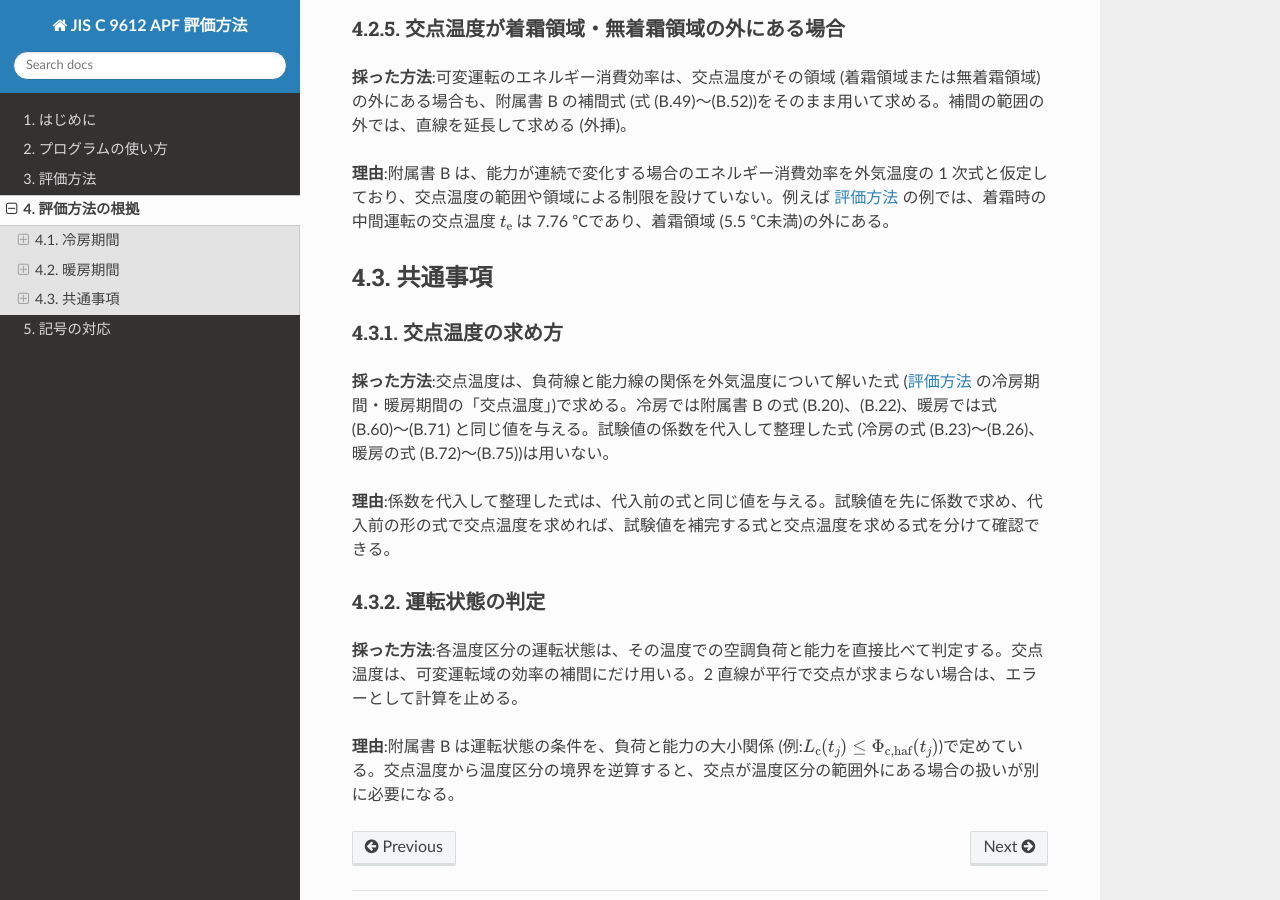
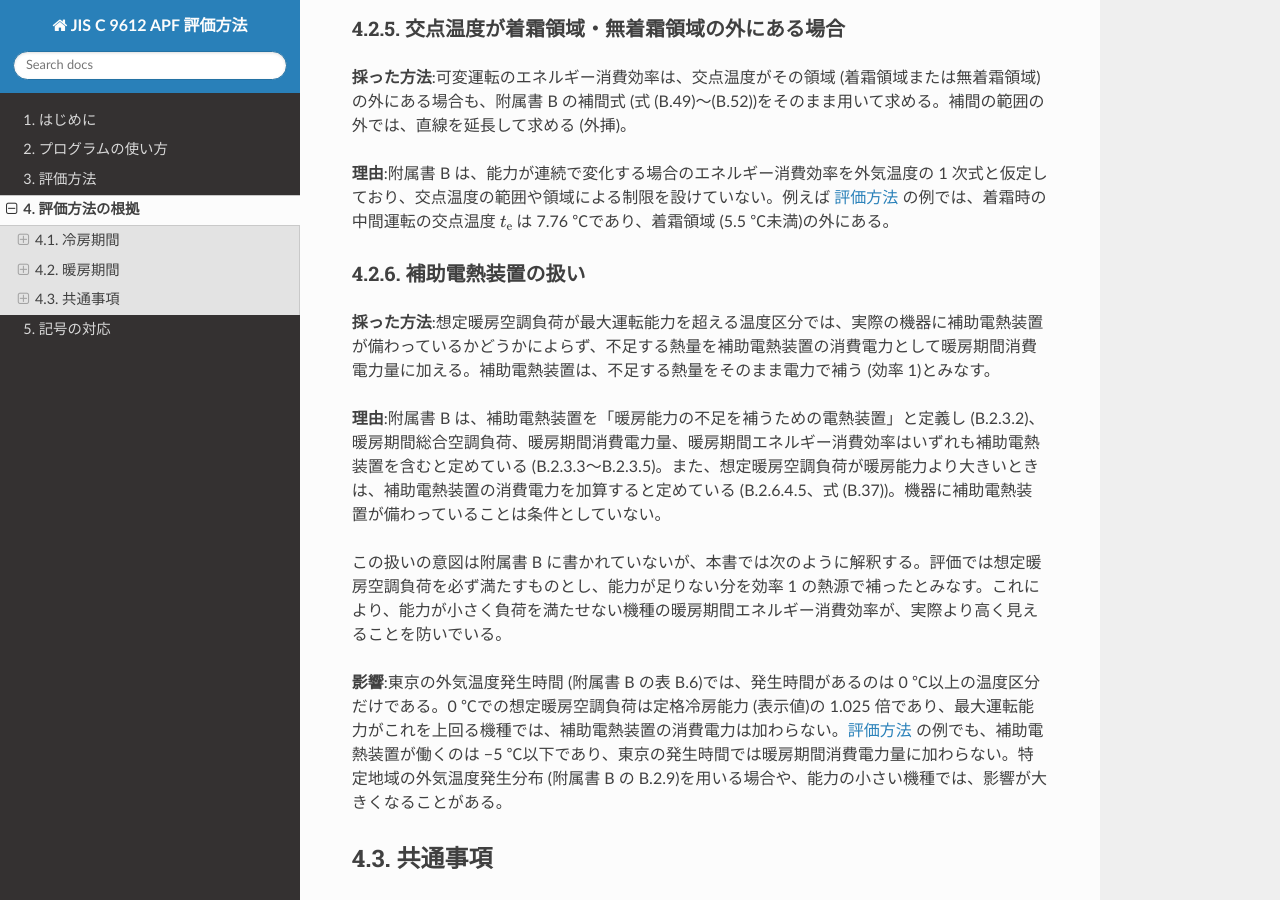
Before and after one commit to HisashiMiura/JIS_C9612, a Sphinx documentation site: the page built from docs/04_rationale.md, in a window 1280 px wide and 900 px high, scrolled down 2276 px. Built offline with Sphinx 7.4.7 and the Read the Docs theme 3.1.0, drawn with Linux system fonts in a browser that asks for light colours.

Commit message:
Document how the auxiliary heater is treated
Explain in chapter 3 and record in chapter 4 that the make-up heater
is a virtual heat source included in the evaluation regardless of
whether the unit has one, with efficiency 1, and note its limited
effect with the Tokyo temperature bins.

Co-Authored-By: Claude Opus 5.5 <noreply@anthropic.com>

```diff
--- a/docs/04_rationale.md
+++ b/docs/04_rationale.md
@@ -77,6 +77,17 @@
 
 **理由**:附属書 B は、能力が連続で変化する場合のエネルギー消費効率を外気温度の 1 次式と仮定しており、交点温度の範囲や領域による制限を設けていない。例えば {doc}`03_method` の例では、着霜時の中間運転の交点温度 $t_\mathrm{e}$ は 7.76 ℃であり、着霜領域 (5.5 ℃未満)の外にある。
 
+(r-h-rh)=
+### 補助電熱装置の扱い
+
+**採った方法**:想定暖房空調負荷が最大運転能力を超える温度区分では、実際の機器に補助電熱装置が備わっているかどうかによらず、不足する熱量を補助電熱装置の消費電力として暖房期間消費電力量に加える。補助電熱装置は、不足する熱量をそのまま電力で補う (効率 1)とみなす。
+
+**理由**:附属書 B は、補助電熱装置を「暖房能力の不足を補うための電熱装置」と定義し (B.2.3.2)、暖房期間総合空調負荷、暖房期間消費電力量、暖房期間エネルギー消費効率はいずれも補助電熱装置を含むと定めている (B.2.3.3〜B.2.3.5)。また、想定暖房空調負荷が暖房能力より大きいときは、補助電熱装置の消費電力を加算すると定めている (B.2.6.4.5、式 (B.37))。機器に補助電熱装置が備わっていることは条件としていない。
+
+この扱いの意図は附属書 B に書かれていないが、本書では次のように解釈する。評価では想定暖房空調負荷を必ず満たすものとし、能力が足りない分を効率 1 の熱源で補ったとみなす。これにより、能力が小さく負荷を満たせない機種の暖房期間エネルギー消費効率が、実際より高く見えることを防いでいる。
+
+**影響**:東京の外気温度発生時間 (附属書 B の表 B.6)では、発生時間があるのは 0 ℃以上の温度区分だけである。0 ℃での想定暖房空調負荷は定格冷房能力 (表示値)の 1.025 倍であり、最大運転能力がこれを上回る機種では、補助電熱装置の消費電力は加わらない。{doc}`03_method` の例でも、補助電熱装置が働くのは −5 ℃以下であり、東京の発生時間では暖房期間消費電力量に加わらない。特定地域の外気温度発生分布 (附属書 B の B.2.9)を用いる場合や、能力の小さい機種では、影響が大きくなることがある。
+
 ## 共通事項
 
 (r-intersection)=
```
Also changed, not shown: HANDOFF.md (+1 -0 lines), docs/03_method.md (+1 -1 lines).
